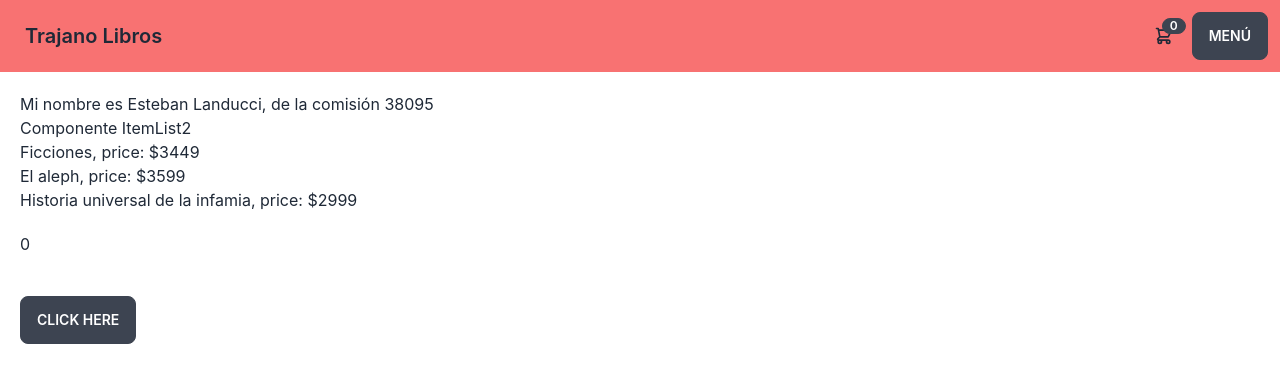
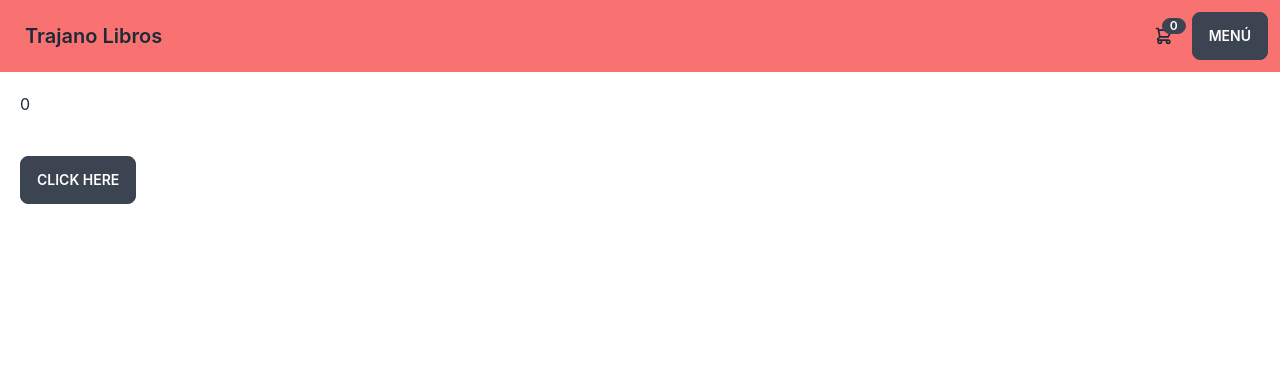
Before and after one commit to Sebregondi/my_app, a React (Create React App) app: page / in a window 1280 px wide. Shown: the top 382 px of the page. Built offline with nearby package versions, Linux system fonts and the light colour scheme.

Commit message:
instalando react router dom

```diff
--- a/package.json
+++ b/package.json
@@ -9,6 +9,7 @@
     "daisyui": "^2.28.0",
     "react": "^18.2.0",
     "react-dom": "^18.2.0",
+    "react-router-dom": "^6.4.1",
     "react-scripts": "5.0.1",
     "web-vitals": "^2.1.4"
   },
--- a/src/App.js
+++ b/src/App.js
@@ -5,6 +5,7 @@
 import NavBar from './components/NavBar';
 import ItemListContainer from './components/ItemListContainer';
 import ClickTracker from './components/ClickTracker';
+import { BrowserRouter, Route, Routes } from 'react-router-dom';
 
 function App() {
 
@@ -15,10 +16,16 @@
 
   return (
     <>
-    <NavBar />
-    <ItemListContainer
+    <BrowserRouter>
+      <NavBar />
+      <Routes>
+        <Route path={'/'} element={<ClickTracker />} />
+      </Routes>
+    </BrowserRouter>
+
+    {/* <ItemListContainer
       greeting={"Mi nombre es Esteban Landucci, de la comisión 38095"}/>
-    <ClickTracker />
+     */}
     </>
   );
 }
```
Also changed, not shown: 1 other file (tests, documents, lock files or other folders).
